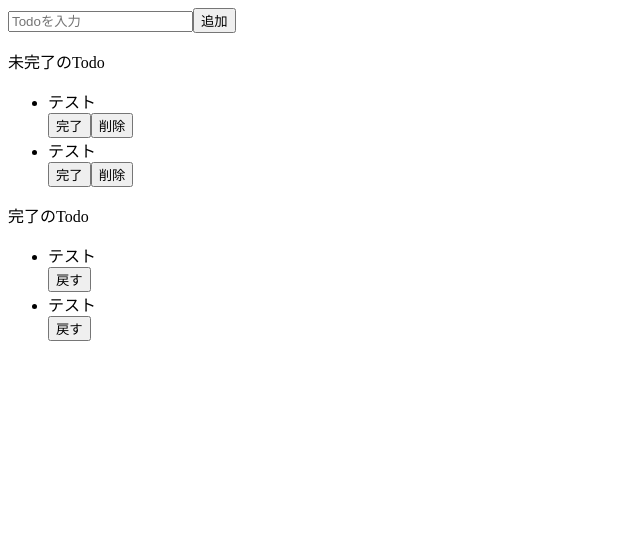
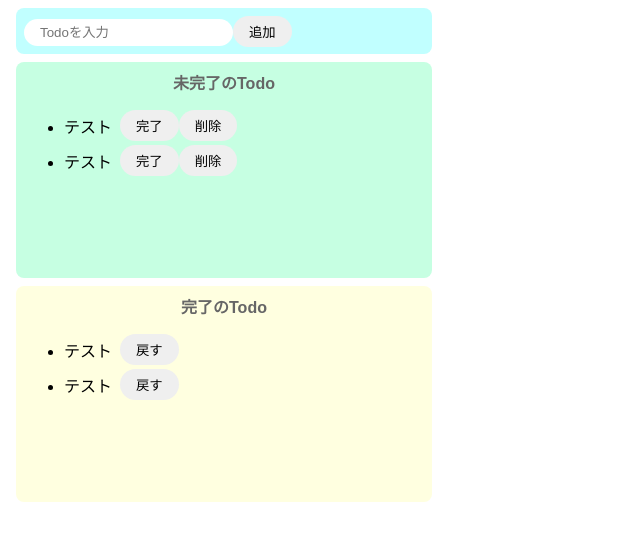
Before and after one commit to suugakusan/react_todo, a React (Create React App) app: page / in a window 1280 px wide. Shown: the top 540 px of the page, without its empty margins (0-640 px from the left). Built offline with nearby package versions, Linux system fonts and the light colour scheme.

Commit message:
css適用

```diff
--- a/src/App.jsx
+++ b/src/App.jsx
@@ -4,33 +4,33 @@ import "./styles.css";
 export const App = () => {
   return (
     <>
-      <div>
+      <div className="input-area">
         <input placeholder="Todoを入力" />
         <button>追加</button>
       </div>
-      <div>
-        <p>未完了のTodo</p>
+      <div className="imcomp">
+        <p className="title">未完了のTodo</p>
         <ul>
-          <div>
+          <div className="list-row">
             <li>テスト</li>
             <button>完了</button>
             <button>削除</button>
           </div>
-          <div>
+          <div className="list-row">
             <li>テスト</li>
             <button>完了</button>
             <button>削除</button>
           </div>
         </ul>
       </div>
-      <div>
-        <p>完了のTodo</p>
+      <div className="comp">
+        <p className="title">完了のTodo</p>
         <ul>
-          <div>
+          <div className="list-row">
             <li>テスト</li>
             <button>戻す</button>
           </div>
-          <div>
+          <div className="list-row">
             <li>テスト</li>
             <button>戻す</button>
           </div>
--- a/src/styles.css
+++ b/src/styles.css
@@ -0,0 +1,65 @@
+body {
+  font-family: sans-serif;
+}
+
+input {
+  border-radius: 16px;
+  border: none;
+  padding: 6px 16px;
+  outline: none;
+}
+
+button {
+  border-radius: 16px;
+  border: none;
+  padding: 6px 16px;
+}
+
+button:hover {
+  background-color: pink;
+  color: #fff;
+  cursor: pointer;
+}
+.input-area {
+  background-color: #c1ffff;
+  width: 400px;
+  height: 30px;
+  padding: 8px;
+  margin: 8px;
+  border-radius: 8px;
+}
+
+li {
+  margin-right: 8px;
+}
+
+.imcomp {
+  background-color: #c6ffe2;
+  width: 400px;
+  min-height: 200px;
+  padding: 8px;
+  margin: 8px;
+  border-radius: 8px;
+}
+
+.comp {
+  background-color: #ffffe0;
+  width: 400px;
+  min-height: 200px;
+  padding: 8px;
+  margin: 8px;
+  border-radius: 8px;
+}
+
+.title {
+  text-align: center;
+  margin-top: 0;
+  font-weight: bold;
+  color: #666;
+}
+
+.list-row {
+  display: flex;
+  align-items: center;
+  padding-bottom: 4px;
+}
```
